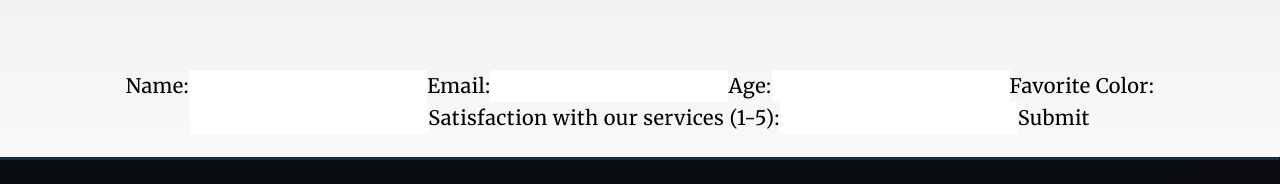
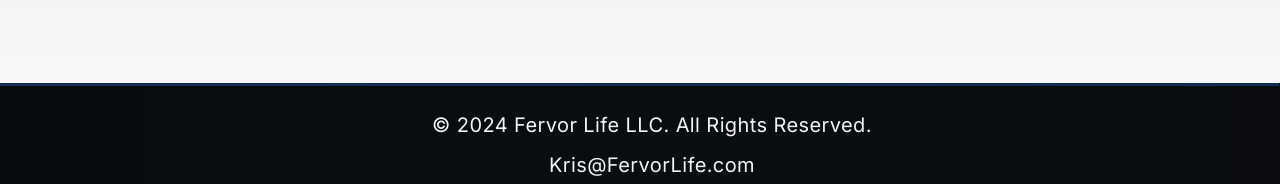
Before and after one commit to Ktopper/next_database, a Next.js app: page /onboarding in a window 1280 px wide. Shown: the part 732-916 px from the top of the page. Built offline with nearby package versions, Linux system fonts and the light colour scheme; a web font is replaced by a local one.

Commit message:
Refactor file paths and imports in OnboardingForm and onboarding page components

```diff
--- a/src/app/onboarding/page.js
+++ b/src/app/onboarding/page.js
@@ -4,7 +4,7 @@ import Hero from "@/components/Hero.jsx";
 import HeaderBlock from "@/components/HeaderBlock.jsx";
 import "@/css/ai_book.css";
 import "@/css/markdown.css";
-import OnboardingForm from "@/components/OnboardingForm";
+
 
 
 
@@ -24,7 +24,7 @@ const OnboardingPage = () => {
 
       <div className="content-area">
         <HeaderBlock className="black-bk" title="Aria: The Unknowing" text="" />
-<OnboardingForm />
+
 
       </div>
     </div>
```
